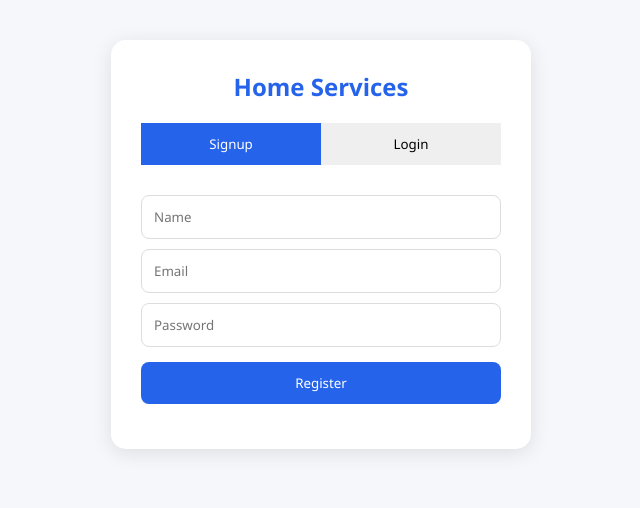
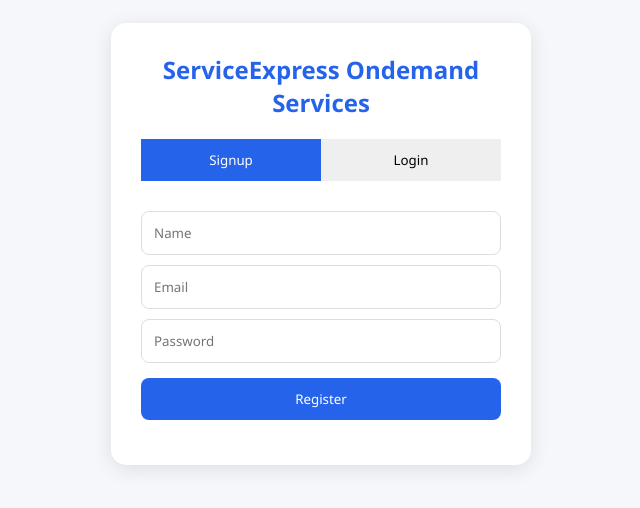
Before and after one commit to SrinidhiSanjeevi/Week-4, a plain HTML site: page frontend/index.html in a window 1280 px wide. Shown: the part 156-664 px from the top of the page, without its empty margins (319-959 px from the left). Drawn offline with Linux system fonts and the light colour scheme.

Commit message:
modified the text content of H2 tag

```diff
--- a/frontend/index.html
+++ b/frontend/index.html
@@ -177,7 +177,7 @@ cursor:pointer;
 
 <div class="card">
 
-<h2>Home Services</h2>
+<h2>ServiceExpress Ondemand Services</h2>
 
 <div class="tabs">
 <button class="active-tab" id="signupTab" onclick="showTab('signup')">Signup</button>
```
